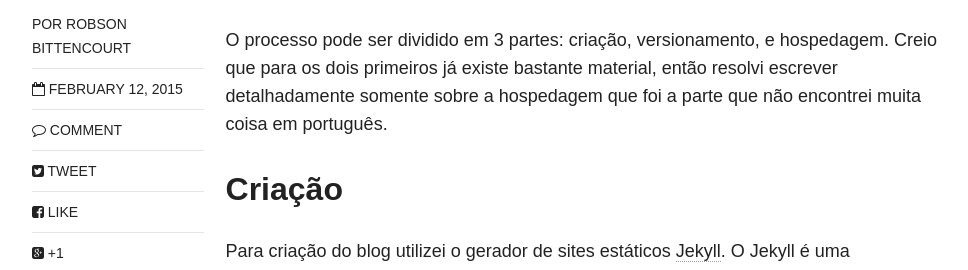
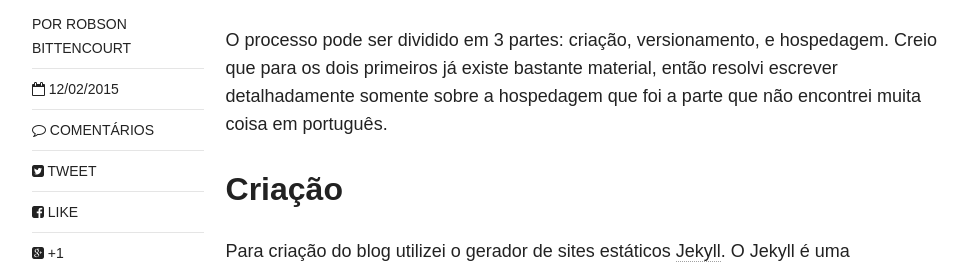
Before and after one commit to robsonbittencourt/rbittencourt.com, a Jekyll site: the page built from _posts/2015-02-10-hospedando-seu-blog-na-aws-por-centavos.md, in a window 1280 px wide and 900 px high, scrolled down 397 px. Shown: the part 179-449 px from the top of the window, without its empty margins (154-1122 px from the left). Built offline with Jekyll 4.4.1, drawn with Linux system fonts in a browser that asks for light colours; nearby versions of some CDN libraries; comment, search, counter and statistics services are not loaded.

Commit message:
Ajustando menu lateral

```diff
--- a/_layouts/post.html
+++ b/_layouts/post.html
@@ -33,9 +33,9 @@
           <img src="{{ site.url }}/images/{{ author.avatar }}" class="bio-photo" alt="{{ author.name }} bio photo"></a>
         {% endif %}
         <span class="author vcard">Por <span class="fn">{{ author.name }}</span></span>
-        <span class="entry-date date published"><time datetime="{{ page.date | date_to_xmlschema }}"><i class="fa fa-calendar-o"></i> {{ page.date | date: "%B %d, %Y" }}</time></span>
-        {% if page.modified %}<span class="entry-date date modified"><time datetime="{{ page.modified }}"><i class="fa fa-pencil"></i> {{ page.modified | date: "%B %d, %Y" }}</time></span>{% endif %}
-        {% if (site.owner.disqus-shortname and page.comments) or site.comments %}<span class="entry-comments"><i class="fa fa-comment-o"></i> <a href="#disqus_thread">Comment</a></span>{% endif %}
+        <span class="entry-date date published"><time datetime="{{ page.date | date_to_xmlschema }}"><i class="fa fa-calendar-o"></i> {{ page.date | date: "%d/%m/%Y" }}</time></span>
+        {% if page.modified %}<span class="entry-date date modified"><time datetime="{{ page.modified }}"><i class="fa fa-pencil"></i> {{ page.modified | date: "%d/%m/%Y" }}</time></span>{% endif %}
+        {% if (site.owner.disqus-shortname and page.comments) or site.comments %}<span class="entry-comments"><i class="fa fa-comment-o"></i> <a href="#disqus_thread">Comentários</a></span>{% endif %}
         {% if page.share or site.share %}{% include social-share.html %}{% endif %}
       </footer>
       <div class="entry-content">
```
